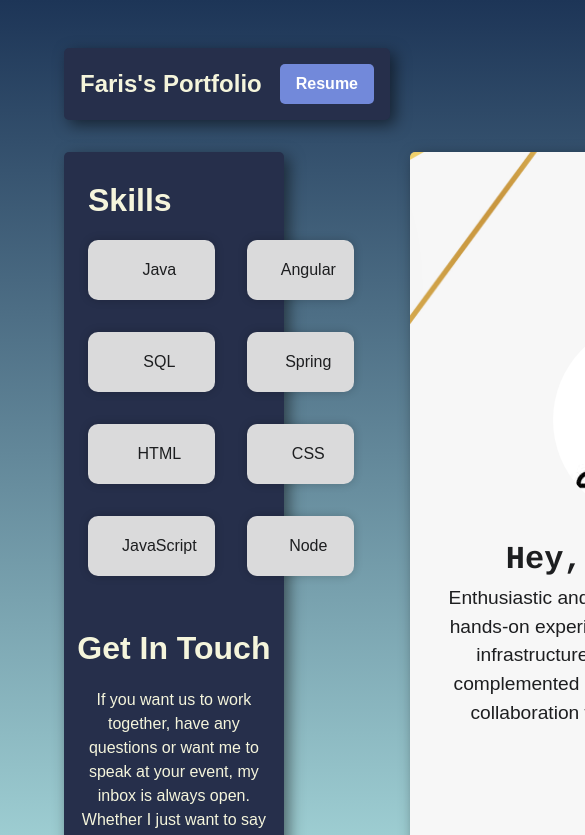
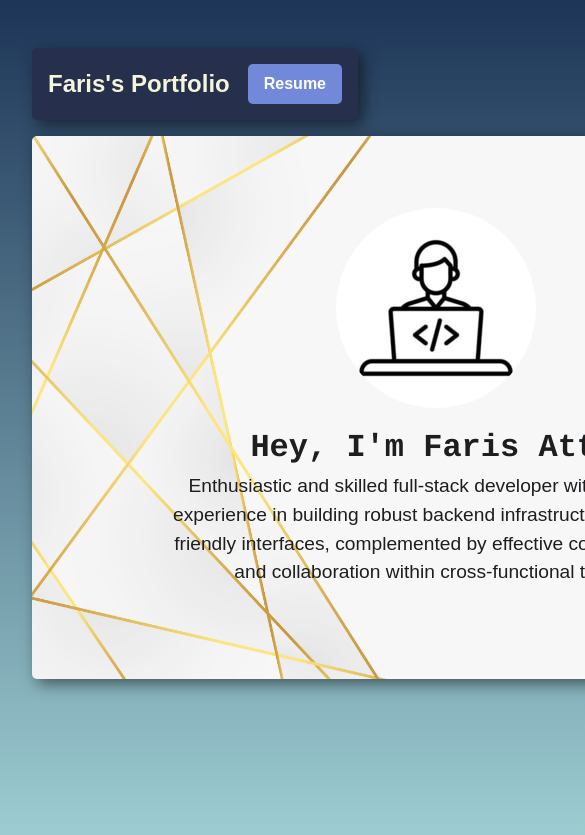
Before and after one commit to FarisAttallah/about-me, a Next.js app: page / in a window 390 px wide. Shown: the top 835 px of the page, 585 px wide, since content can reach past the window. Built offline with nearby package versions, Linux system fonts and the light colour scheme.

Commit message:
made page responsive to phone devices

```diff
--- a/src/component/footer.jsx
+++ b/src/component/footer.jsx
@@ -17,6 +17,7 @@ const Footer = () => {
                     </a>
                 </div>
             </div>
+
         </>
     )
 }
--- a/src/component/layout.jsx
+++ b/src/component/layout.jsx
@@ -7,7 +7,7 @@ const Layout = ({ children }) => {
       <Navbar />
 
       <main>{children}</main>
-      <Footer />
+
     </>
   )
 }
--- a/src/component/main.jsx
+++ b/src/component/main.jsx
@@ -4,29 +4,32 @@ import Projects from './project';
 import Contact from './contact';
 import Header from './header';
 import React from 'react';
+import Footer from './footer';
 const Main = () => {
   return (
-    <>
+    <div className='fullHeight'>
+
 
       <Header />
       <div className='container-3-columns'>
 
 
-        <div className='container container2' >
+        <div className='container left' >
         <Skills />
         <Contact/>
         </div>
-        <div className='container container1'>
+        <div className='container center                                                                                                                                                                                                                                                                                                                '>
           <Hero />
         </div>
-        <div className='container container2' >
+        <div className='container right' >
         <Projects />
 
         </div>
 
 
       </div>
-    </>
+      <Footer />
+      </div>
   )
 }
 export default Main;
--- a/src/styles/globals.css
+++ b/src/styles/globals.css
@@ -11,17 +11,11 @@
   align-items: center;
 }
 
-.container-3-columns {
-  display: grid;
-  grid-template-columns: 1fr 2fr 1fr;
-  /* Three columns with the middle one being three times wider */
-  gap: 2rem;
-}
 /* Wrapper for the intro text */
 .intro-wrapper {
   display: flex;
   font-size: 1em;
-  font-family: 'Courier', monospace; /* Typewriter-style font */
+  font-family: "Courier", monospace; /* Typewriter-style font */
   white-space: nowrap; /* Prevent wrapping of the text */
   overflow: hidden; /* Hide the text initially */
   border-right: 3px solid; /* Create the blinking cursor effect */
@@ -33,14 +27,23 @@
 
 /* Typing keyframes */
 @keyframes typing {
-  from { width: 0; }
-  to { width: 100%; } /* Adjust this width based on the number of characters */
+  from {
+    width: 0;
+  }
+  to {
+    width: 100%;
+  } /* Adjust this width based on the number of characters */
 }
 
 /* Blinking cursor keyframes */
 @keyframes blink-caret {
-  from, to { border-color: transparent; }
-  50% { border-color: black; }
+  from,
+  to {
+    border-color: transparent;
+  }
+  50% {
+    border-color: black;
+  }
 }
 /* Initially hidden words */
 .hidden {
@@ -56,44 +59,54 @@ body {
   font-family: sans-serif;
   font-size: 16px;
   line-height: 1.5;
-  background-color:rgb(74, 250, 232);
+  background-color: rgb(74, 250, 232);
   /* Discord dark background color */
   color: beige;
   /* Light text color */
   margin: 2rem;
   /* Adjust margin as needed */
   padding: 0;
-  background: linear-gradient(180deg, #1d3557,  #a8dadc, #f1faee);
+  background: linear-gradient(180deg, #1d3557, #a8dadc, #f1faee);
   background-size: 200% 200%;
   height: 100vh;
   display: flex;
   flex-direction: column;
 }
 main {
-  height: 90vh;
+  height: 85vh;
 }
 
-
 @-webkit-keyframes Animation {
-  0%{background-position:10% 0%}
-  50%{background-position:91% 100%}
-  100%{background-position:10% 0%}
+  0% {
+    background-position: 10% 0%;
+  }
+  50% {
+    background-position: 91% 100%;
+  }
+  100% {
+    background-position: 10% 0%;
+  }
 }
 @-moz-keyframes Animation {
-  0%{background-position:10% 0%}
-  50%{background-position:91% 100%}
-  100%{background-position:10% 0%}
+  0% {
+    background-position: 10% 0%;
+  }
+  50% {
+    background-position: 91% 100%;
+  }
+  100% {
+    background-position: 10% 0%;
+  }
 }
 @keyframes Animation {
-  0%{background-position:10% 0%}
-  50%{background-position:91% 100%}
-  100%{background-position:10% 0%}
+  0% {
+    background-position: 10% 0%;
   }
-
-@media screen and (max-width: 768px) {
-  body {
-    width: 100%;
-    padding: 0 2rem;
+  50% {
+    background-position: 91% 100%;
+  }
+  100% {
+    background-position: 10% 0%;
   }
 }
 
@@ -108,17 +121,12 @@ a {
 
 a:hover {
   transition: all 0.5s ease-in-out;
-  color: rgb(127, 205, 231)
+  color: rgb(127, 205, 231);
 }
 
 li {
   list-style: none;
 }
-
-
-
-
-
 
 .nav-container .logo {
   font-size: 1.5rem;
@@ -126,9 +134,9 @@ li {
 }
 
 .cta-btn {
-  background-color: #7289DA;
+  background-color: #7289da;
   /* Discord button color */
-  color: #FFFFFF;
+  color: #ffffff;
   /* Light text color */
   /* background-color: #FFCC1A;
     color: #1D1E20; */
@@ -142,7 +150,7 @@ li {
 }
 
 .cta-btn:hover {
-  background-color: #677BC4;
+  background-color: #677bc4;
   /* Discord button hover color */
 
   /* background-color: #DADADB; */
@@ -151,19 +159,18 @@ li {
 /* Footer */
 hr {
   border: none;
-  background-color: #58626F;
+  background-color: #58626f;
   /* Discord footer hr color */
   height: 1px;
   width: 80%;
-  margin: 0 auto;
+
+  margin: 2rem auto 1rem auto;
+
 }
-
-@media screen and (max-width: 768px) {
-  hr {
-    width: 100%;
+.fullHeight {
+  height: 100%;
+  display: grid;
 }
-}
-
 .blue {
   color: #262f4b;
 }
@@ -175,12 +182,17 @@ hr {
   padding: 2rem 0;
   background-color: #262f4b;
   /* Discord dark background color */
-
+  grid-row: 3; /* Discord dark background color */
 }
 
+@media (max-width: 768px) {
+  .footer-container {
+    grid-row: 3; /* Discord dark background color */
+  }
+}
 .footer-container p {
   font-size: 0.8rem;
-  color: #FFFFFF;
+  color: #ffffff;
   /* Light text color */
 }
 
@@ -189,18 +201,17 @@ hr {
   justify-content: space-between;
   align-items: center;
   gap: 0 1rem;
-
 }
 
 .footer-container .social_icons a {
-  color: #7289DA;
+  color: #7289da;
   /* Discord social icons color */
   font-size: 1.5rem;
   transition: all 0.5s ease-in-out;
 }
 
 .footer-container .social_icons a:hover {
-  color: #677BC4;
+  color: #677bc4;
   /* Discord social icons hover color */
 }
 
@@ -212,6 +223,67 @@ hr {
   padding: 0.5rem;
   margin-bottom: 1rem;
   margin-top: 1rem;
+}
+.container-3-columns {
+  display: grid;
+  grid-template-columns: 1fr 2fr 1fr;
+  /* Three columns with the middle one being three times wider */
+  gap: 2rem;
+  grid-template-areas: "left center right"; /* Desktop order */
+}
+/* Layout for mobile devices */
+@media (max-width: 768px) {
+  .container-3-columns {
+    grid-template-columns: 1fr; /* Single column */
+    gap: 1rem; /* Adjust spacing between rows */
+    grid-template-areas:
+      "center"
+      "right"
+      "left "; /* Phone order */
+  }
+
+  .container-3-columns > div {
+    margin: 0 auto; /* Center-aligns the content */
+  }
+}
+
+.center {
+  transition: all 0.5s ease-in-out;
+  color: #1d1e20;
+  background-image: url("/images/backgroundcss.jpg");
+  background-repeat: no-repeat;
+  background-size: cover;
+  background-position: bottom;
+  grid-area: center;
+  height: 70%;
+}
+
+.left {
+  transition: all 0.5s ease-in-out;
+
+  background-color: #262f4b;
+  height: fit-content;
+  grid-area: left;
+  /* Discord theme color */
+}
+
+.right {
+  transition: all 0.5s ease-in-out;
+
+  background-color: #262f4b;
+  height: fit-content;
+  grid-area: right;
+  /* Discord theme color */
+}
+
+.container4 {
+  background-color: #5865f2;
+  /* Discord theme color */
+}
+
+.container5 {
+  background-color: #ffa726;
+  /* Discord theme color */
 }
 
 .container1:hover {
@@ -228,26 +300,16 @@ hr {
   margin-bottom: 2rem;
 }
 
-@media screen and (max-width: 768px) {
-  .about-text-card {
-    width: 100%;
-  }
-
-  .container {
-    width: 70%;
-  }
-}
-
 .about-text-card {
   border-radius: 1rem;
   border-width: 2rem;
-  border-color: #264DE4;
+  border-color: #264de4;
   height: 4rem;
   padding: 1rem;
   margin-bottom: 1rem;
   background-color: #8d8f93;
   box-shadow: 0 0 100px rgba(0, 0, 0, 0.2);
-  color: #1D1E20;
+  color: #1d1e20;
 }
 
 ol {
@@ -256,7 +318,6 @@ ol {
 }
 
 li {
-
   color: whitesmoke;
   position: relative;
   counter-increment: list;
@@ -264,7 +325,7 @@ li {
   margin: 2rem 0 0 0;
   padding: 2rem 1rem 1rem;
   box-shadow: 0.1rem 0.1rem 1.5rem rgba(0, 0, 0, 0.3);
-  border-radius: 0.50rem;
+  border-radius: 0.5rem;
 }
 
 .about-bullet-header {
@@ -279,25 +340,21 @@ li {
 
 .about-list {
   list-style-type: upper-roman;
-  border: 2px solid #DADADB;
+  border: 2px solid #dadadb;
   transition: all 0.5s ease-in-out;
-  color: #1D1E20;
+  color: #1d1e20;
   background-color: rgb(250, 250, 247);
-
-
 }
 
 .about-list:hover {
-  color: #1D1E20;
-
+  color: #1d1e20;
 }
 
 li:hover {
   transition: all 0.5s ease-in-out;
   background-color: rgb(223, 223, 223);
-  color: #1D1E20;
+  color: #1d1e20;
 }
-
 
 .skills-container.container {
   padding: 2rem;
@@ -308,9 +365,6 @@ li:hover {
   padding: 2rem;
   margin-bottom: 2rem;
 }
-
-
-
 
 /* Navbar */
 .nav-container {
@@ -331,53 +385,16 @@ li:hover {
   margin-top: 1rem;
   /* background-color: #1D1E20; */
 }
-.container1 {
-  transition: all 0.5s ease-in-out;
-  color: #1D1E20;
-  background-image: url("/images/backgroundcss.jpg");
-  background-repeat: no-repeat;
-  background-size: cover;
-  background-position: bottom;
-  /* background-color: rgb(255, 255, 255); */
-  /* Discord theme color */
-}
-
-
-.container2 {
-  transition: all 0.5s ease-in-out;
-
-  background-color: #262f4b;
-  height: fit-content;
-  /* Discord theme color */
-}
-
-.container3 {
-  transition: all 0.5s ease-in-out;
-
-  background-color: #5f5353;
-  /* Discord theme color */
-}
-
-.container4 {
-  background-color: #5865F2;
-  /* Discord theme color */
-}
-
-.container5 {
-  background-color: #FFA726;
-  /* Discord theme color */
-}
 
 /* Hero */
 
 .hero-container {
   height: 90vh;
   display: flex;
-  justify-content: center;
+
   align-items: center;
   flex-direction: column;
-  padding: 0.5rem;
-
+  padding: 4rem;
 }
 
 .hero-container .profile-img {
@@ -392,12 +409,6 @@ li:hover {
   text-align: center;
   margin: 1rem 0;
   width: 80%;
-}
-
-@media screen and (max-width: 768px) {
-  .hero-container .hero-text {
-    width: 100%;
-  }
 }
 
 .hero-container .hero-text h2 {
@@ -420,12 +431,10 @@ li:hover {
 }
 
 .hero-container .social-icons a {
-  color: #9B9C9D;
+  color: #9b9c9d;
   font-size: 1.5rem;
   transition: all 0.5s ease-in-out;
 }
-
-
 
 /* About */
 .about-container {
@@ -464,7 +473,7 @@ li:hover {
   width: 100%;
   height: 500px;
   object-fit: cover;
-  border: 2px solid #DADADB;
+  border: 2px solid #dadadb;
   filter: grayscale(100%);
   transition: all 0.5s ease-in-out;
   cursor: cell;
@@ -481,20 +490,6 @@ li {
   /* Use disc for filled circles, change to other values like square or none if desired */
   margin-left: 5rem;
   /* Adjust the margin as needed */
-}
-
-@media screen and (max-width: 768px) {
-  .about-container .flex-about {
-    flex-direction: column;
-  }
-
-  .about-container .flex-about .about-text {
-    width: 100%;
-  }
-
-  .about-container .flex-about .about-img {
-    width: 100%;
-  }
 }
 
 /* Skills */
@@ -522,7 +517,7 @@ li {
 
 .skills-container .grid-languages .skill-card {
   background-color: #ffffff;
-  color: #1D1E20;
+  color: #1d1e20;
   display: flex;
   justify-content: center;
   align-items: center;
@@ -538,23 +533,9 @@ li {
   font-size: 1.5rem;
 }
 
-
-
-@media screen and (max-width: 768px) {
-  .skills-container .grid-languages {
-    grid-template-columns: repeat(2, 1fr);
-  }
-}
-
-@media screen and (max-width: 768px) {
-  .skills-container .grid-skills {
-    grid-template-columns: repeat(2, 1fr);
-  }
-}
-
 .skills-container .grid-skills .skill-card {
-  background-color: #DADADB;
-  color: #1D1E20;
+  background-color: #dadadb;
+  color: #1d1e20;
   display: flex;
   justify-content: center;
   align-items: center;
@@ -574,20 +555,14 @@ li {
   transform: scale(1.1);
   border: 2px solid #007bff; /* Adds a border on hover */
 }
-@media (max-width: 768px) {
-  .zoom-effect:hover {
-    transform: scale(1.05); /* Smaller zoom on smaller screens */
-  }
-}
 
 .skills-container .grid-skills i {
   font-size: 1.5rem;
 }
 
 .skills-container .grid-skills .html:hover {
-  background-color: #E34F26;
+  background-color: #e34f26;
 }
-
 
 /* Projects */
 .projects-container {
@@ -612,19 +587,13 @@ li {
   gap: 2rem;
 }
 
-@media screen and (max-width: 768px) {
-  .projects-grid {
-    grid-template-columns: repeat(1, 1fr);
-  }
-}
-
 .project-card {
   border: 1px solid #e6e6e6;
   padding: 20px;
   border-radius: 5px;
   height: fit-content;
   background-color: #ffffff;
-  color: #1D1E20;
+  color: #1d1e20;
 }
 
 .project-card .project-header {
@@ -636,7 +605,7 @@ li {
 
 .project-card .folder-icon {
   font-size: 35px;
-  color: #FFCC17;
+  color: #ffcc17;
 }
 
 .project-header .small-icons {
@@ -648,10 +617,8 @@ li {
 .project-card .small-icons a {
   margin-right: 5px;
   cursor: pointer;
-  transition: all .5s ease-in-out;
+  transition: all 0.5s ease-in-out;
 }
-
-
 
 .project-card .project h3 {
   font-size: 20px;
@@ -673,12 +640,6 @@ li {
   flex-direction: column;
   width: 80%;
   margin: 0 auto;
-}
-
-@media screen and (max-width: 768px) {
-  .contact-container {
-    width: 100%;
-  }
 }
 
 .contact-container h2 {
```
Also changed, not shown: src/component/about.jsx (added, +29 -0 lines), src/pages/projects/components/project.jsx (+7 -6 lines), src/pages/projects/project/[id].js (+4 -4 lines). Lines whose indentation alone changed are shown as unchanged.
